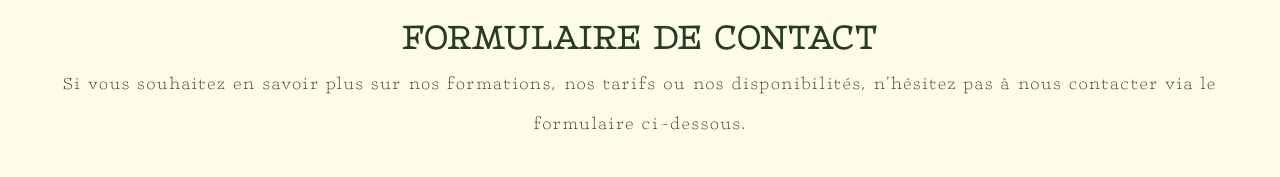
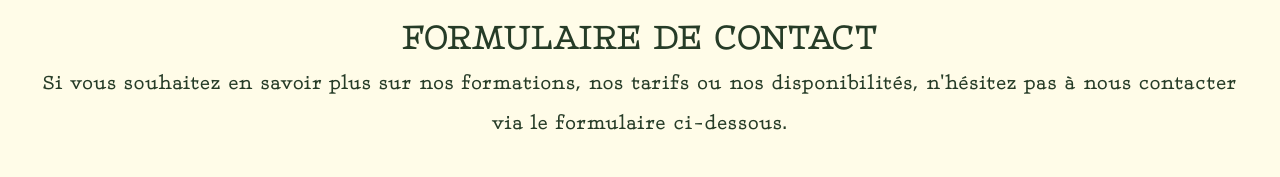
Before and after one commit to Jyok1m/ipseis, a Next.js app: page /contact in a window 1280 px wide. Shown: the part 137-314 px from the top of the page. Built offline with nearby package versions, Linux system fonts and the light colour scheme; no server answers.

Commit message:
style: améliorer la présentation du texte de description dans le composant TitlePage

```diff
--- a/src/components/global/TitlePage.tsx
+++ b/src/components/global/TitlePage.tsx
@@ -11,7 +11,7 @@ const TitlePage = ({ title, descriptionNode, centered = true, paddingHorizontal
 		<div className={`mx-auto max-w-7xl ${paddingHorizontal ? "px-6 lg:px-8" : ""} ${paddingBottom ? "pb-10" : "pb-0"} pt-10`}>
 			<div className={`text-2xl sm:text-4xl tracking-wider text-univers ${centered ? "text-center" : ""}`}>
 				<h1 className="mt-2 font-bold tracking-wider uppercase">{title}</h1>
-				<span className="mt-6 leading-6 text-base sm:text-lg">{descriptionNode}</span>
+				<span className="mt-6 leading-6 text-lg sm:text-xl font-bold">{descriptionNode}</span>
 			</div>
 		</div>
 	);
```
